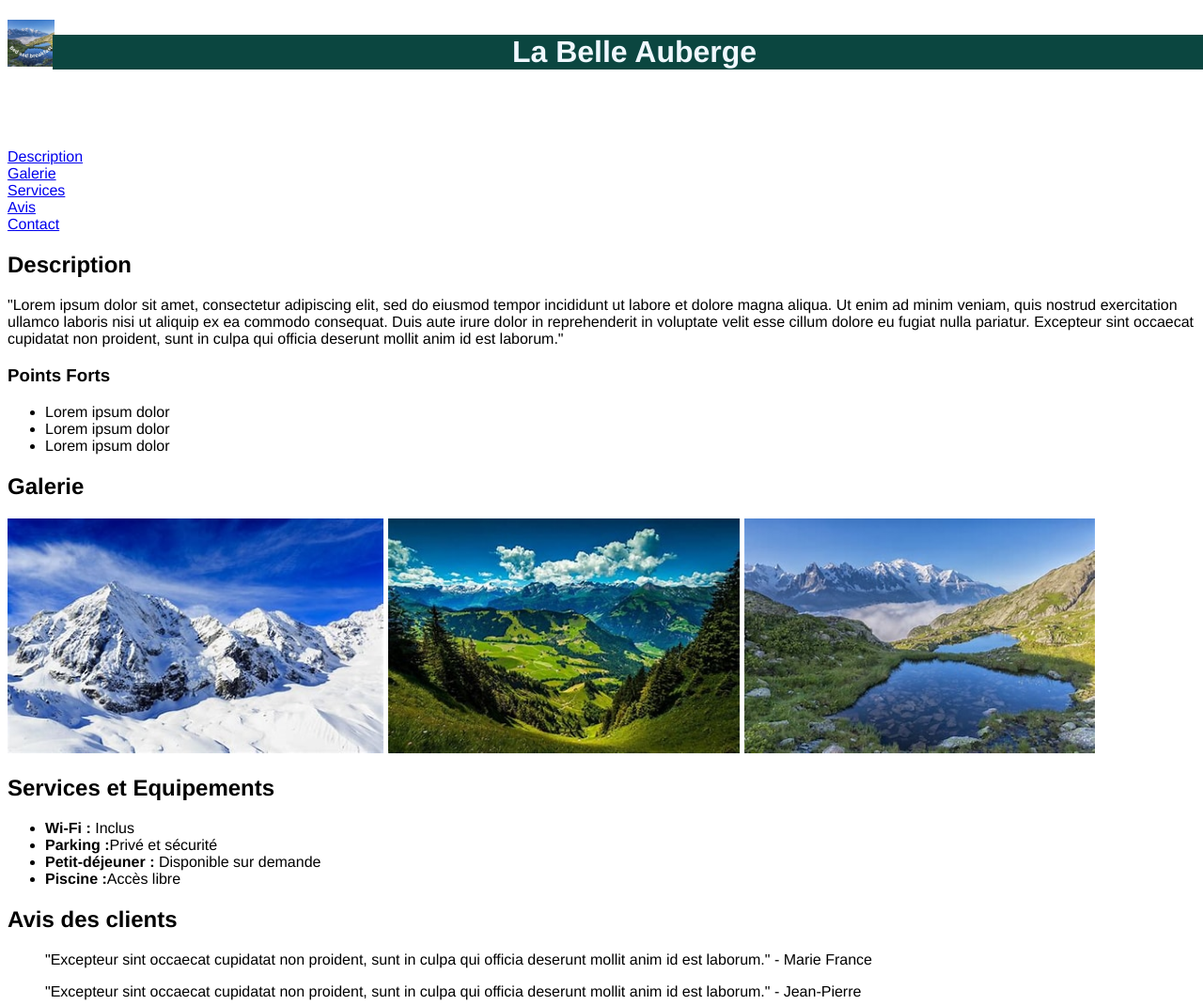
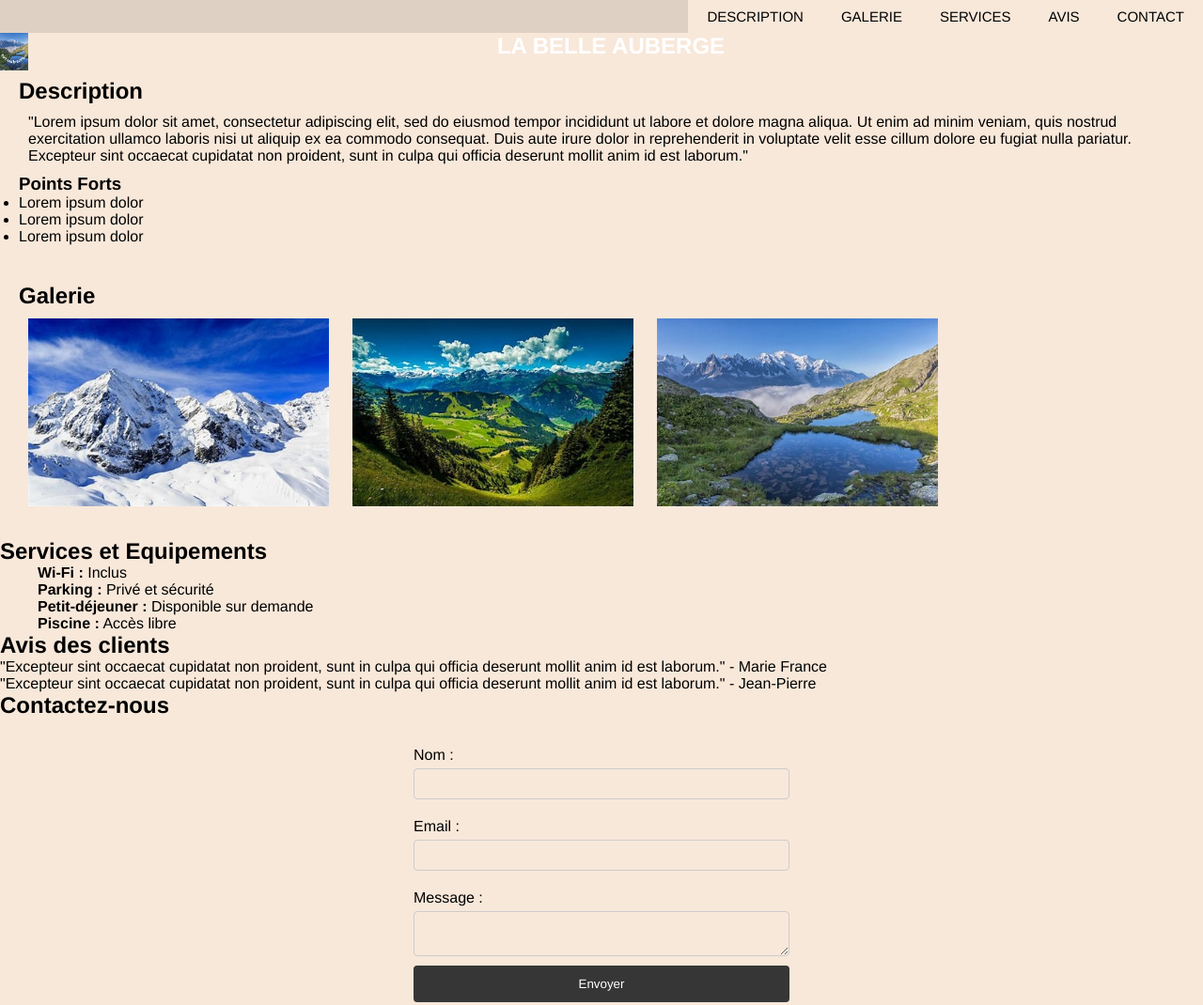
Before and after one commit to Melissascoding/site-auberge, a plain HTML site: page index.html in a window 1280 px wide. Shown: the top 1070 px of the page at 94% size. Drawn offline with Linux system fonts and the light colour scheme.

Commit message:
testgrid

```diff
--- a/index.html
+++ b/index.html
@@ -3,36 +3,49 @@
 <head>
     <meta charset="UTF-8">
     <meta name="viewport" content="width=device-width, initial-scale=1.0">
-    <title>Location de Vacances - [Nom du Lieu]</title>
+    <title>La Belle Auberge</title>
     <link rel="stylesheet" href="style.css">
     <style>
     </style>
 </head>
 <body>
     <header class="header">
-        <div>
-        <img src="images/TP1.jpg" alt="logo">
-        <h1>La Belle Auberge</h1>
-        </div>
         <nav>
-            <ul>
-                <li><a href="http://www.google.com">Description</a></li>
-                <li><a href="http://www.google.com">Galerie</a></li>
-                <li><a href="http://www.google.com">Services</a></li>
-                <li><a href="http://www.google.com">Avis</a></li>
-                <li><a href="http://www.google.com">Contact</a></li>
-            </ul>
+            <div class="container flexRow spaceBetween">
+                <div>
+                    <ul>
+                        <li><a href="http://www.google.com">DESCRIPTION</a></li>
+                        <li><a href="http://www.google.com">GALERIE</a></li>
+                        <li><a href="http://www.google.com">SERVICES</a></li>
+                        <li><a href="http://www.google.com">AVIS</a></li>
+                        <li><a href="http://www.google.com">CONTACT</a></li>
+                    </ul>
+                </div>
         </nav>
+
+                <div>
+                    <img src="images/TP1.jpg" alt="logo">
+                    <h1>LA BELLE AUBERGE</h1>
+                </div>
+
+            </div>
+
+
+
     </header>
     <main>
-        <table></table>
+        <table>
+
+        </table>
+
         <section id="Description">
             <h2>Description</h2>
             <p class="frond-route" id="firstp">"Lorem ipsum dolor sit amet, consectetur adipiscing elit, sed do eiusmod tempor incididunt ut labore et dolore magna
                 aliqua. Ut enim ad minim veniam, quis nostrud exercitation ullamco laboris nisi ut aliquip ex ea commodo consequat.
                 Duis aute irure dolor in reprehenderit in voluptate velit esse cillum dolore eu fugiat nulla pariatur. Excepteur
                 sint occaecat cupidatat non proident, sunt in culpa qui officia deserunt mollit anim id est laborum."</p>
-            <h3>Points Forts</h3>
+
+                <h3>Points Forts</h3>
             <ul>
                 <li>Lorem ipsum dolor</li>
                 <li>Lorem ipsum dolor</li>
@@ -40,6 +53,7 @@
             </ul>
 
         </section>
+
         <section id="Galerie">
             <h2>Galerie</h2>
             <div>
@@ -51,17 +65,21 @@
 
         <section id="Services"><h2>Services et Equipements</h2>
         <ul>
-            <li><strong>Wi-Fi :</strong> Inclus</li>
-            <li><strong>Parking :</strong>Privé et sécurité</li>
-            <li><strong>Petit-déjeuner :</strong> Disponible sur demande</li>
-            <li><strong>Piscine :</strong>Accès libre</li>
+            <li><strong>Wi-Fi :</strong> Inclus </li>
+            <li><strong>Parking :</strong> Privé et sécurité </li>
+            <li><strong>Petit-déjeuner :</strong> Disponible sur demande </li>
+            <li><strong>Piscine :</strong> Accès libre </li>
         </ul>
         </section>
 
         <section id="Avis">
             <h2>Avis des clients</h2>
-            <blockquote>"Excepteur sint occaecat cupidatat non proident, sunt in culpa qui officia deserunt mollit anim id est laborum." - Marie France</blockquote>
-            <blockquote>"Excepteur sint occaecat cupidatat non proident, sunt in culpa qui officia deserunt mollit anim id est laborum." - Jean-Pierre</blockquote>
+                <div class="avis">
+                    <blockquote>"Excepteur sint occaecat cupidatat non proident, sunt in culpa qui officia deserunt mollit anim id est
+                        laborum." - Marie France</blockquote>
+                    <blockquote>"Excepteur sint occaecat cupidatat non proident, sunt in culpa qui officia deserunt mollit anim id est
+                        laborum." - Jean-Pierre</blockquote>
+                </div>
         </section>
 
         <section id="Contact">
--- a/style.css
+++ b/style.css
@@ -1,30 +1,153 @@
-*{
+* {
   font-family: helvetica, arial;
+  padding: 0;
+  margin: 0;
+  text-decoration: none;
+  background-color: rgb(248, 232, 218);
+  box-sizing: border-box;
 }
-.header img {
+a {
+  color: black;
+  text-decoration: none;
+}
+header ul li a:hover {
+  color: #3A3AE4;
+}
+header .header {
+  display: flex;
+  justify-content: space-between;
+  align-items: center;
+  padding: 20px;
+}
+header img {
   float: left;
-    width: 50px;
+  width: 40px;
   height: 50px;
-    background: #555;
+}
+header h1 {
+  color: white;
+  text-align: center;
+  margin: 0 10px;
+}
+nav {
+  color: #363636;
+  font-size: 15px;
+  line-height: 7px;
+  text-align: right;
+}
+nav ul {
+  display: flex;
+  list-style-type: none;
+  padding: 0;
+  margin: 0;
+  background-color: rgba(0, 0, 0, .1);
+  align-items: center;
+  justify-content: flex-end;
+}
+nav ul li {
+  color: white;
+  padding: 14px 20px;
+}
+#Description {
+  padding: 30px 100px;
+}
+#Description p {
+  padding: 10px;
+}
+#Galerie {
+  padding: 50px 70px;
+}
+#Galerie img {
+  margin: 10px;
+  height: 250px;
+}
+#Services ul, #Services ul li {
+  list-style-type: none;
+  padding: 0;
+  margin: 0;
+  padding-left: 20px;
+}
+#Avis {
+  background-image: url(images/TP1.jpg);
+  background-size: cover;
+}
+#Contact form {
+  display: flex;
+  flex-direction: column;
+  max-width: 400px;
+  margin: 20px auto;
+}
+#Contact label {
+  margin: 10px 0 5px;
+}
+#Contact input, #Contact textarea {
+  width: 100%;
+  padding: 8px;
+  margin-bottom: 10px;
+  border: 1px solid #ccc;
+  border-radius: 4px;
+}
+#Contact button {
+  padding: 10px;
+  background-color: #363636;
+  color: white;
+  border: none;
+  border-radius: 4px;
+  cursor: pointer;
 }
 
-  .header h1 {
-    position: relative;
-    top: 16px;
-    left: 10px;
-    margin-bottom: 100px;
+
+/*footer {
+  background-color: rgba(0, 0, 0, .8);
+  color: white;
+  padding: 20px;
+  text-align: center;
+}*/
+
+@media (max-width: 768px) {
+  nav ul {
+    flex-direction: column;
+    align-items: flex-start;
+  }
+
+  nav ul li {
+    padding: 10px 20px;
+  }
 
 }
-
-  nav ul{
-    list-style-type: none;
-    margin: 0;
-    padding: 0;
+header .header {
+  flex-direction: column;
+  text-align: center;
 }
 
-h1{
-    background-color: rgb(11, 70, 64);
-    text-align: center;
-    color: aliceblue;
-    margin-inline-start: 3%;
+header img {
+  width: 30px;
+  height: 40px;
 }
+
+header h1 {
+  font-size: 1.5rem;
+}
+#Description {
+  padding: 20px;
+}
+
+#Galerie {
+  padding: 20px;
+}
+
+#Galerie img {
+  height: 200px;
+}
+
+#Contact form {
+  width: 90%;
+}
+
+#Contact button {
+  padding: 12px;
+}
+
+#Avis {
+  background-size: contain;
+}
```
Also changed, not shown: images/hotellogo_black.png (added), 1 other file. Lines whose indentation alone changed are shown as unchanged.
